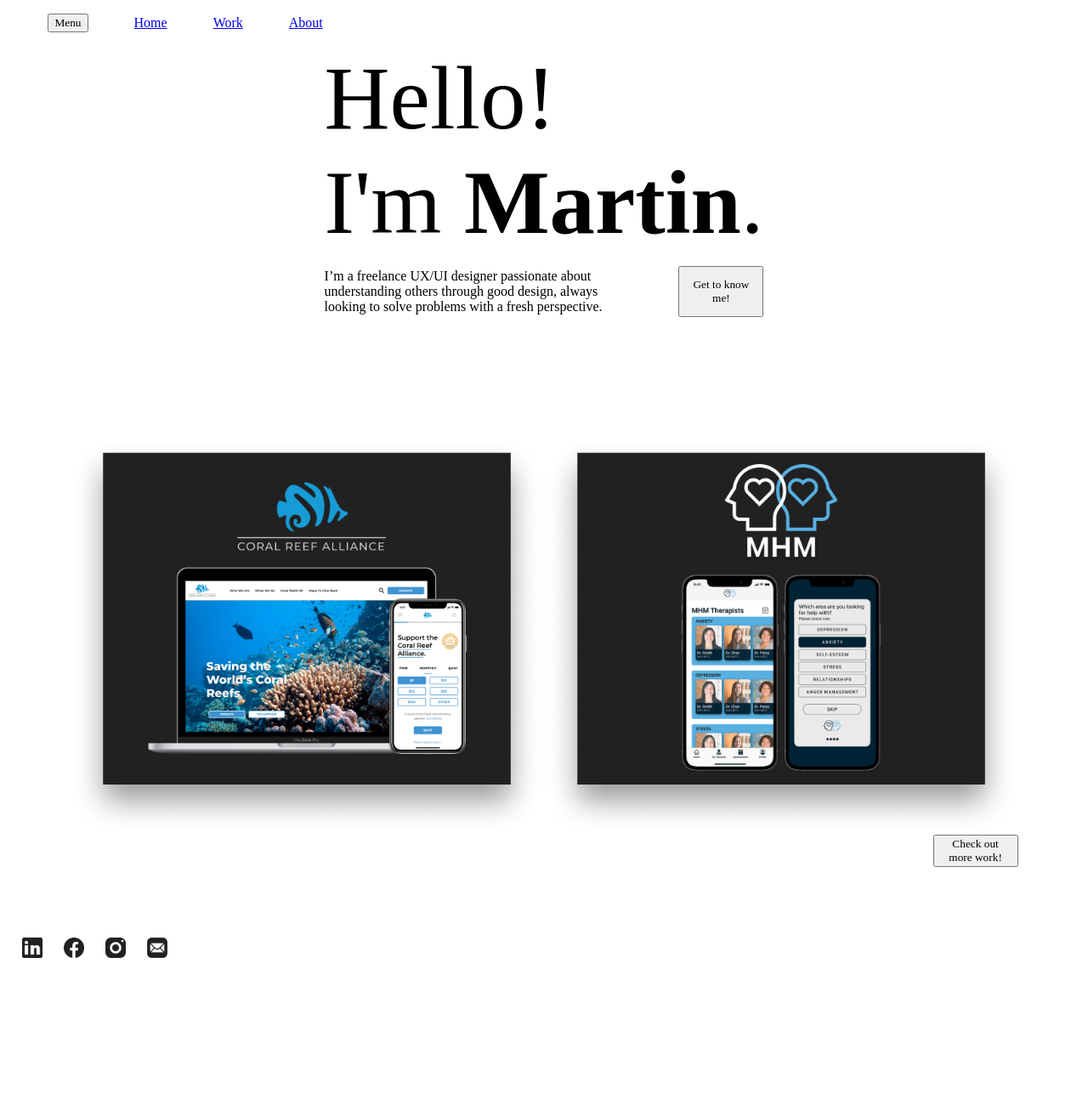
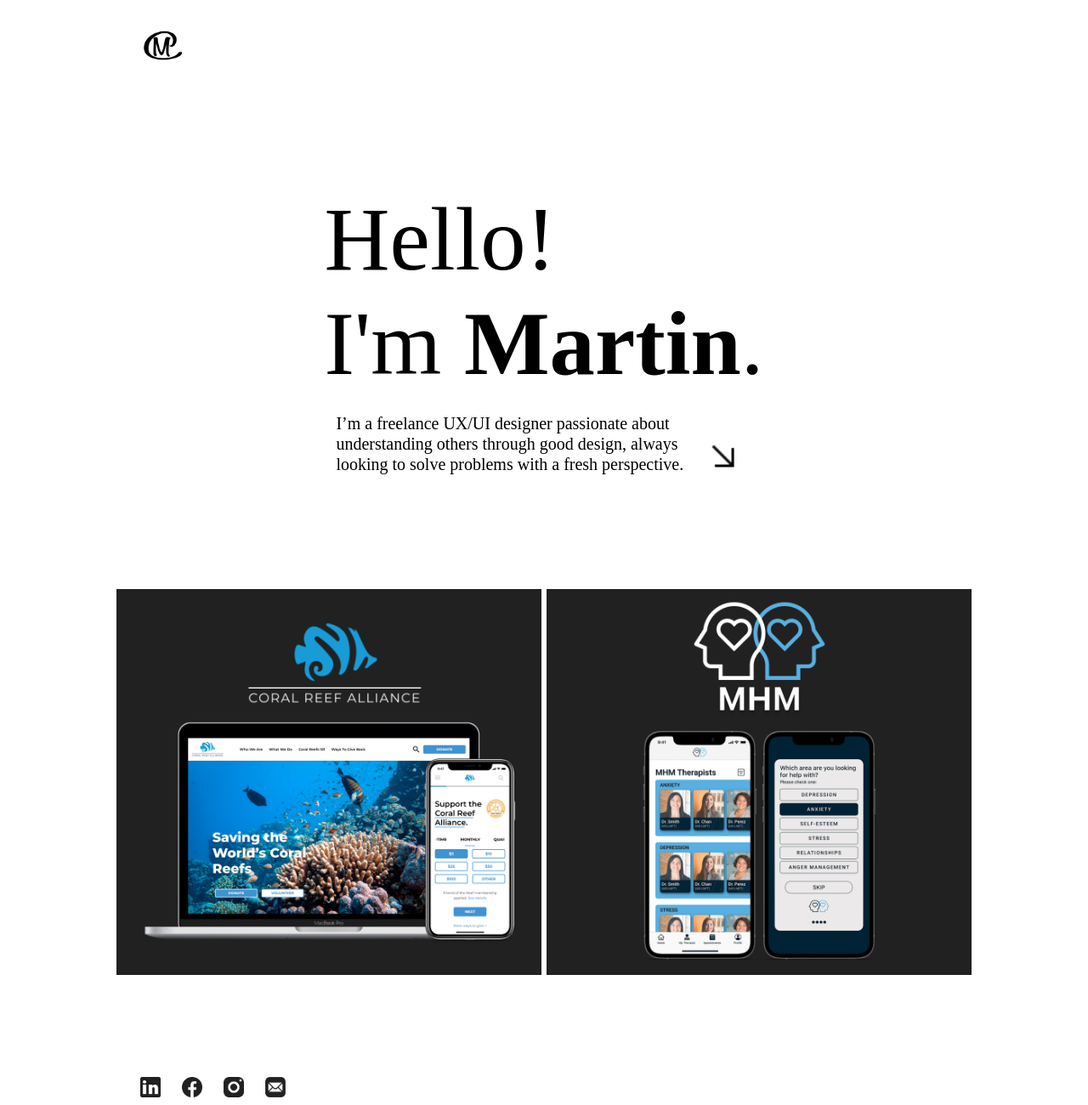
Before and after one commit to mmmartn/UX_UI_HW_19, a plain HTML site: page index.html in a window 1280 px wide. Shown: the whole page at 85% size. Before the commit the page ends 1147 px from the top, so only its background shows below. Drawn offline with nearby package versions, Linux system fonts and the light colour scheme; a web font is replaced by a local one.

Commit message:
Updated Design w/ UI animation (menu)

```diff
--- a/css/style.css
+++ b/css/style.css
@@ -1,8 +1,8 @@
-/*
-,*:before ,*:after {
+
+*:before, *:after {
   border: 1px solid red;
 }
-*/
+
 
 * {
   font-family: "Gentium Book Basic", serif;
@@ -10,18 +10,16 @@
 }
 
 body {
-  width: 99%;
+  width: 90%;
   margin: 0 auto;
+  padding: 20px;
 }
 
 section {
     margin: 50px;
 }
 
-.inline-block {
-  display: inline-block;
-  vertical-align: middle;
-}
+
 
 /*.logo {
     width: 22%;
@@ -33,37 +31,74 @@ section {
 
 
 nav {
-  margin-left: 50px;
+  width: 50px;
+  margin-left: 7%;
+  z-index: 1px;
+  position: absolute;
+
 
 }
 
-.navigation {
-  padding-left: 0px;
+.menu {
+  cursor: pointer;
+  padding: 15px;
+
+}
+
+#logo {
+  width: 100%;
+}
+
+.menuContainer {
+  width: 75px;
+  margin: 0 auto;
+  text-align: center;
 }
 
 .navbar {
-  margin-right: 50px;
+  margin: 0;
+  padding: 0;
+  list-style-type: none;
+  display: none;
 
 }
 
 .hideButton {
-    display: ;
+    margin: 0;
+    padding: 15px;
+    border: 1px solid black;
+
+}
+
+a:link {
+  text-decoration: none;
+  color: white;
 }
 
 .parentContainer {
-  display: flex;
-  flex-direction: column;
-  align-items: flex-start;
-  width: auto;
   margin: 0 auto;
 }
 
 .flexChild {
   display: flex;
   flex-direction: row;
-  justify-content: space-between;
-  align-items: center;
-  width: 100%;
+  padding-bottom: 0;
+  align-items: flex-end;
+  justify-content: space-around;
+  width: 500px;
+
+}
+
+#infome {
+  font-size: 15pt;
+  line-height: 1.2;
+}
+
+
+#arrowNext {
+  position: relative;
+  bottom: 20px;
+  width: 36px;
 }
 
 h1 {
@@ -89,14 +124,7 @@ h3 {
   color: #ffffff;
 }
 
-#infome {
-  width: auto;
-}
 
-#knowme {
-  width: 100px;
-  height: 60px;
-}
 
 #heroImg {
   display: flex;
@@ -104,40 +132,25 @@ h3 {
   width: 88%;
   margin: 0 auto;
   margin-bottom: 10%;
+  margin-top: 200px;
 }
 
 #bottom {
-  display: flex;
-  flex-direction: column;
   width: 88%;
   margin: 0 auto;
-  margin-bottom: 5%;
+  margin-bottom: 100px;
 }
 
-#card1 {grid-area: card1;}
-#card2 {grid-area: card2;}
-
 .workimg {
-  display: grid;
-  grid-template-columns: 50% 50%;
-  grid-template-areas:
-  "card1 card2"
-  ;
+  display: flex;
+  flex-direction: row;
+  justify-content: space-around;
 }
 
 .card {
-  width: 100%;
+  width: 500px;
 }
 
-.workbutton {
-  display: flex;
-  flex-direction: row;
-  justify-content: flex-end;
-}
-
-#infowork {
-  width: 100px;
-}
 
 footer {
   background-color: #ffffff;
@@ -154,6 +167,7 @@ footer {
   flex-direction: row;
   justify-content: flex-start;
   padding: 20px;
+  margin-left: 7%;
 }
 
 
--- a/index.html
+++ b/index.html
@@ -4,7 +4,9 @@
     <link href="css/style.css" type="text/css" rel="stylesheet" />
     <link rel="preconnect" href="https://fonts.gstatic.com">
     <link href="https://fonts.googleapis.com/css2?family=Gentium+Book+Basic:wght@400;700&display=swap" rel="stylesheet">
+    <script src="https://code.jquery.com/jquery-3.4.1.min.js"></script>
     <title>Martin Carpio</title>
+
     <!-- Global site tag (gtag.js) - Google Analytics -->
     <script async src="https://www.googletagmanager.com/gtag/js?id=G-LL9E0EQHDP"></script>
     <script>
@@ -26,15 +28,21 @@
     })(window,document,'https://static.hotjar.com/c/hotjar-','.js?sv=');
 </script>
   </head>
+
   <body>
     <header>
-      <nav class="inline-block">
-        <ul class="navigation">
-          <li class="inline-block navbar menu"><button>Menu</button></li>
-          <li class="inline-block navbar hideButton"><a href="/index.html">Home</a></li>
-          <li class="inline-block navbar hideButton"><a href="/work.html">Work</a></li>
-          <li class="inline-block navbar hideButton"><a href="/aboutme.html">About</a></li>
+      <nav class=>
+          <div class="menuContainer">
+
+          <div class="menu"><img id="logo" src="/images/mcLogo.png"></div>
+          <ul class="navbar">
+          <li class=" hideButton"><a href="/index.html">HOME</a></li>
+          <li class=" hideButton"><a href="/work.html">WORK</a></li>
+          <li class=" hideButton"><a href="/aboutme.html">ABOUT</a></li>
           </ul>
+
+          </div>
+
       </nav>
     </header>
 
@@ -49,19 +57,17 @@
             others through good design, always <br />looking to solve problems
             with a fresh perspective.
           </p>
-          <button id="knowme">Get to know me!</button>
+          <a href="/aboutme.html"><img src="images/down-right-24.png" id="arrowNext" /></a>
         </div>
       </div>
     </section>
 
     <section id="bottom">
       <div class="workimg">
-        <img class= "card" id="card1" src="images/coral-card.png" />
-        <img class= "card" id="card2" src="images/mhm-card.png" />
+        <img class= "card" id="card1" src="images/coralCard.png" />
+        <img class= "card" id="card2" src="images/mhmCard.png" />
       </div>
-      <div class="workbutton">
-        <button id="infowork">Check out more work!</button>
-      </div>
+
     </section>
 
     <footer>
@@ -73,4 +79,5 @@
       </div>
     </footer>
   </body>
+  <script src="js/index.js"></script>
 </html>
--- /dev/null
+++ b/js/index.js
@@ -0,0 +1,5 @@
+console.log("Your index.js file is all good to go!");
+
+$('.menu').click(function(){
+    $('.navbar').slideToggle();
+});
```
Also changed, not shown: images/coralCard.png (added), images/down-right-24.png (added), images/down-right-48.png (added), images/down-right-96.png (added), images/mcLogo.png (added), images/mhmCard.png (added), 1 other file. Lines whose indentation alone changed are shown as unchanged.
